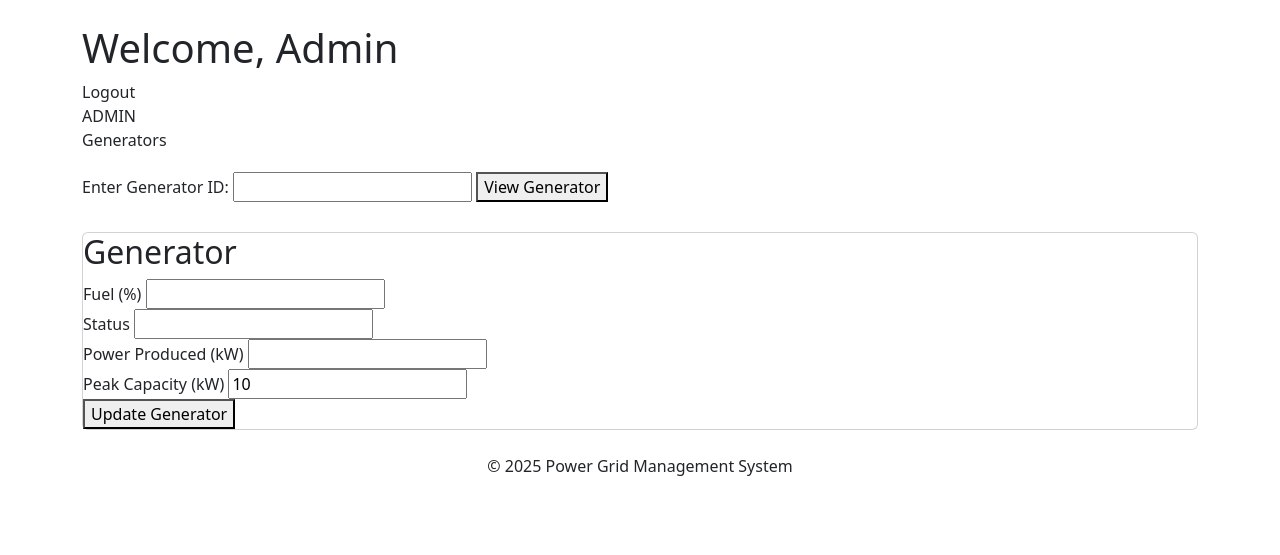
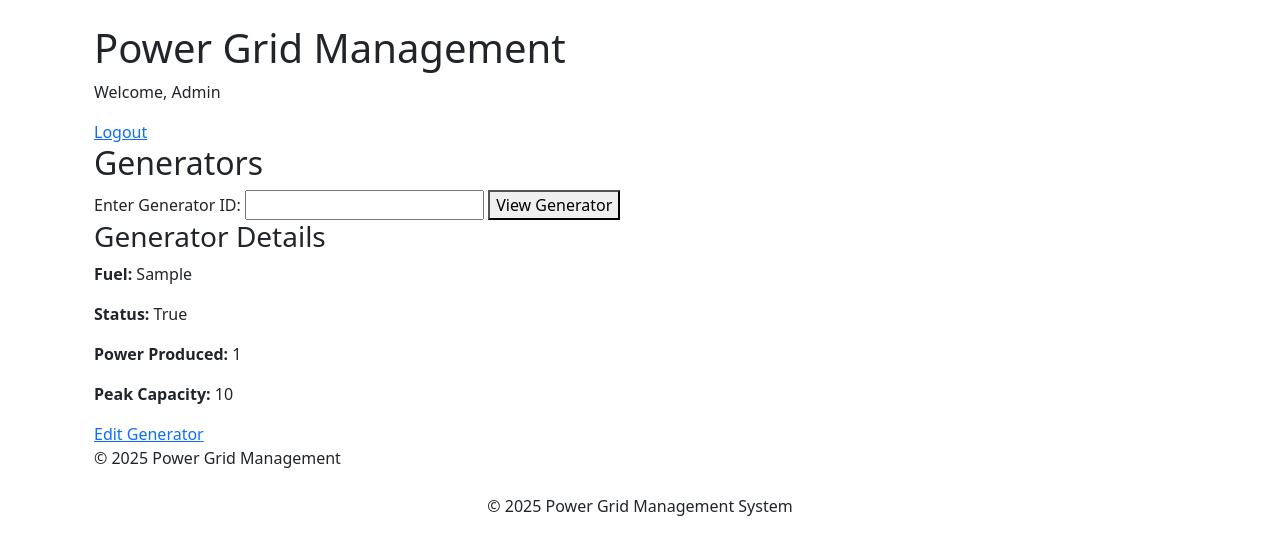
Before and after one commit to manucmadhu/Main-Project, a Django app: template templates/generators.html in a window 1280 px wide. Shown: the part 56-611 px from the top of the page. Run offline with Django 5.2, Linux system fonts and the light colour scheme; the template is opened without the code that fills it: values that come from a table or form of the project are taken from there, others are empty; tables that the repository leaves empty hold one stand-in row (values such as "Sample post"); parts of the project's set-up code (start-up, migrations or seed data) failed here and were passed over.

Commit message:
update generators

```diff
--- a/admin_panel/urls.py
+++ b/admin_panel/urls.py
@@ -5,5 +5,7 @@ from . import views
 
 urlpatterns = [
     path('admin/', admin.site.urls),
-    path('generators/<int:generator_id>/', views.update_generator, name='update_generator'),
+    # path('generators/<int:generator_id>/', views.update_generator, name='update_generator'),
+    path('generators/<int:generator_id>', views.view_generator, name='view_generator'),  # Corrected URL pattern
+    path('generators/<str:generator_id>/update/', views.update_generator, name='update_generator'),
 ]
--- a/power_grid_management/urls.py
+++ b/power_grid_management/urls.py
@@ -6,12 +6,13 @@ from dashboard import views as dashboard_views
 urlpatterns = [
     path('admin/', admin.site.urls),
     # path('users/', include('users.urls')),
+     path('logout/', user_views.login_view, name='logout'),
     path('', user_views.cauthenticate, name='authenticate'),
     path('ad',user_views.login_view,name='login'),
     path('dash',dashboard_views.dashboard_view, name='dashboard'),
     path('chatbot/', include('chatbot.urls')),
     path('notifications/', include('notifications.urls')),
     path('signup',user_views.signup_view,name='signup'),
-    path('generators/<int:generator_id>/', admin_views.update_generator, name='update_generator'),
-    path('view_generator/', admin_views.view_generator, name='view_generator'),
+    path('generators/<int:generator_id>', admin_views.view_generator, name='view_generator'),  # Corrected URL pattern
+    path('generators/<str:generator_id>/update/', admin_views.update_generator, name='update_generator'),
 ]
--- a/templates/admin_panel.html
+++ b/templates/admin_panel.html
@@ -14,7 +14,9 @@
                 <p>Active Generators: 7</p>
                 <p >Total Power Generated: 15.6Mw</p>
                 <p class="card-text">View and manage Generators.</p>
-                <a href="/generators/1" class="btn btn-light">View Generators</a>
+                <a href="{% url 'view_generator' generator_id=1 %}" class="btn btn-light">View Generators</a>
+
+                {% comment %} <a href="/generators/1" class="btn btn-light">View Generators</a> {% endcomment %}
             </div>
         </div>
     </div>
--- a/templates/generators.html
+++ b/templates/generators.html
@@ -1,54 +1,38 @@
 {% extends 'base.html' %}
 
-{% block title %}Generator Management{% endblock %}
-
 {% block content %}
-<h1>Welcome, Admin</h1>
-<div class="row">
     <div class="container">
-        <div class="header"></div>
-        <div class="logout">Logout</div>
-        <div class="admin">ADMIN</div>
-        <div class="profile-pic"></div>
-        <div class="title">Generators</div>
-
-        <!-- Search Form -->
-        <div class="search-form" style="margin-top: 20px;">
-            <form method="get" action="{% url 'view_generator' %}">
-                <label for="generator_id">Enter Generator ID:</label>
-                <input type="number" id="generator_id" name="generator_id" required>
-                <button type="submit">View Generator</button>
-            </form>
+        <h1>Power Grid Management</h1>
+        <div class="welcome">
+            <p>Welcome, Admin</p>
+            <a href="{% url 'logout' %}">Logout</a>
         </div>
 
-        <!-- Display Generator Details (if available) -->
+        <h2>Generators</h2>
+
+        <!-- Generator ID Input Form -->
+        <form method="GET" action=""{% url 'view_generator' generator_id=1 %}">
+            <label for="generator_id">Enter Generator ID: </label>
+            <input type="text" id="generator_id" name="generator_id" required>
+            <button type="submit">View Generator</button>
+        </form>
+
+        <!-- Display Generator Details -->
         {% if generator %}
-        <div class="card" style="margin-top: 30px;">
-            <h2>Generator {{ generator.id }}</h2>
-            <form method="post" action="{% url 'update_generator' generator.id %}">
-                {% csrf_token %}
-                <div class="form-group">
-                    <label for="fuel">Fuel (%)</label>
-                    <input type="number" id="fuel" name="fuel" value="{{ generator.fuel }}">
-                </div>
-                <div class="form-group">
-                    <label for="status">Status</label>
-                    <input type="text" id="status" name="status" value="{{ generator.status }}">
-                </div>
-                <div class="form-group">
-                    <label for="power_produced">Power Produced (kW)</label>
-                    <input type="number" id="power_produced" name="power_produced" value="{{ generator.power_produced }}">
-                </div>
-                <div class="form-group">
-                    <label for="peak_capacity">Peak Capacity (kW)</label>
-                    <input type="number" id="peak_capacity" name="peak_capacity" value="{{ generator.peak_capacity }}">
-                </div>
-                <button type="submit">Update Generator</button>
-            </form>
-        </div>
+            <div class="generator-details">
+                <h3>Generator Details</h3>
+                <p><strong>Fuel:</strong> {{ generator.fuel }}</p>
+                <p><strong>Status:</strong> {{ generator.activity_status }}</p>
+                <p><strong>Power Produced:</strong> {{ generator.current_production }}</p>
+                <p><strong>Peak Capacity:</strong> {{ generator.peak_capacity }}</p>
+                <a href="{% url 'update_generator' generator_id=generator.uuid %}">Edit Generator</a>
+            </div>
         {% else %}
-        <p>No generator selected. Please enter a valid generator ID.</p>
+            <p>No generator selected. Please enter a valid generator ID.</p>
         {% endif %}
+
+        <footer>
+            <p>&copy; 2025 Power Grid Management</p>
+        </footer>
     </div>
-</div>
 {% endblock %}
--- a/users/urls.py
+++ b/users/urls.py
@@ -8,6 +8,6 @@ urlpatterns = [
     #  path('', views.dashboard_view, name='dashboard'),
     path('signup', views.signup_view, name='signup'),
     path('ad',views.login_view,name='login_view'),
-    path('generators/<int:generator_id>/', admin_views.update_generator, name='update_generator'),
-    path('view_generator/', admin_views.view_generator, name='view_generator'),
+    path('generators/<int:generator_id>', admin_views.view_generator, name='view_generator'),  # Corrected URL pattern
+    path('generators/<str:generator_id>/update/', admin_views.update_generator, name='update_generator'),
 ]
```
Also changed, not shown: admin_panel/views.py (+24 -12 lines), templates/update_generator.html (added, +28 -0 lines).
